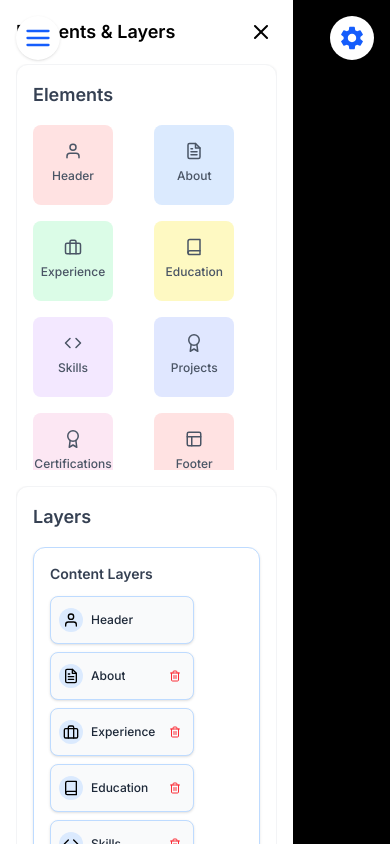
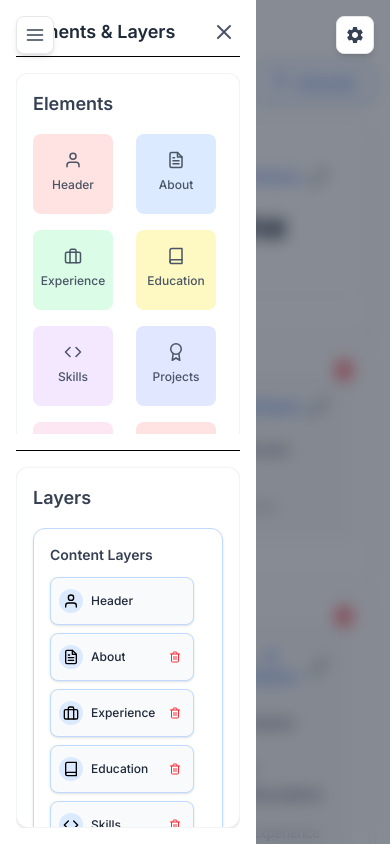
Before and after one commit to rajatsharmaji/resume-builder-surface, a React (Vite) app: page / in a window 390 px wide. Both pictures are taken after a click on the button 38 px from the left and 38 px from the top of the page. Built offline with nearby package versions, Linux system fonts and the light colour scheme.

Commit message:
fix: left and right panel bugs on smaller devices

```diff
--- a/src/components/preview-panel/PreviewPanel.jsx
+++ b/src/components/preview-panel/PreviewPanel.jsx
@@ -27,7 +27,7 @@ const PreviewPanel = ({
           color: customizations.textColor,
           backgroundColor: customizations.backgroundColor,
         }}
-        className="flex-1 overflow-y-auto overflow-x-hidden p-4"
+        className="flex-1 overflow-y-auto overflow-x-hidden p-1"
       >
         {contextMenu && !finalMode && (
           <ContextMenu
--- a/src/pages/ResumeBuilder.jsx
+++ b/src/pages/ResumeBuilder.jsx
@@ -34,7 +34,6 @@ const ResumeBuilder = () => {
   const [finalMode, setFinalMode] = useState(false);
   const resumeRef = useRef(null);
 
-  // State to toggle mobile panels
   const [showLeftPanel, setShowLeftPanel] = useState(false);
   const [showRightPanel, setShowRightPanel] = useState(false);
 
@@ -69,7 +68,6 @@ const ResumeBuilder = () => {
     { id: "footer", label: "Footer", icon: <FiLayout />, color: "bg-red-100" },
   ];
 
-  // Ensure unique sections.
   const handleAddSectionUnique = (sectionType) => {
     if (sections.some((s) => s.type === sectionType)) return;
     addSection(sectionType);
@@ -84,7 +82,6 @@ const ResumeBuilder = () => {
 
     const previewRect = resumeRef.current.getBoundingClientRect();
     const dropY = e.clientY - previewRect.top;
-    // Query only the sections by a dedicated class to avoid picking up extra nodes.
     const sectionNodes = Array.from(
       resumeRef.current.querySelectorAll(".draggable-section")
     );
@@ -100,7 +97,6 @@ const ResumeBuilder = () => {
       }
     }
 
-    // Adjust for header/footer positioning.
     const headerIndex = sections.findIndex((s) => s.type === "header");
     const footerIndex = sections.findIndex((s) => s.type === "footer");
 
@@ -130,21 +126,21 @@ const ResumeBuilder = () => {
       <div className="md:hidden fixed top-4 left-4 z-50">
         <button
           onClick={() => setShowLeftPanel(true)}
-          className="p-2 bg-white rounded-full shadow focus:outline-none"
+          className="p-2 bg-white rounded-lg shadow-md focus:outline-none active:scale-95 transition-transform border border-gray-200"
         >
-          <FiMenu size={28} className="text-blue-600" />
+          <FiMenu className="w-5 h-5 text-gray-700" />
         </button>
       </div>
       <div className="md:hidden fixed top-4 right-4 z-50">
         <button
           onClick={() => setShowRightPanel(true)}
-          className="p-2 bg-white rounded-full shadow focus:outline-none"
+          className="p-2 bg-white rounded-lg shadow-md focus:outline-none active:scale-95 transition-transform border border-gray-200"
         >
-          <MdSettings size={28} className="text-blue-600" />
+          <MdSettings className="w-5 h-5 text-gray-700" />
         </button>
       </div>
 
-      {/* Left Panel for medium screens and above */}
+      {/* Desktop Left Panel */}
       <div className="hidden md:flex flex-col w-64 border-r border-gray-200 p-4">
         <div className="mb-4 flex-1 overflow-y-auto">
           <ElementsPanel
@@ -161,40 +157,45 @@ const ResumeBuilder = () => {
         </div>
       </div>
 
-      {/* Mobile Left Panel Overlay */}
+      {/* Mobile Left Panel */}
       {showLeftPanel && (
-        <div className="md:hidden fixed inset-0 bg-black bg-opacity-50 z-40">
-          <div className="absolute left-0 top-0 bottom-0 w-3/4 bg-white p-4">
-            <div className="flex justify-between items-center mb-4">
-              <h3 className="text-lg font-bold">Elements & Layers</h3>
+        <div className="md:hidden fixed inset-0 bg-gray-900/50 backdrop-blur-sm z-40">
+          <div className="absolute left-0 top-0 bottom-0 w-64 bg-white p-4 flex flex-col">
+            <div className="flex justify-between items-center mb-4 pb-2 border-b">
+              <h3 className="text-lg font-semibold text-gray-800">
+                Elements & Layers
+              </h3>
               <button
                 onClick={() => setShowLeftPanel(false)}
-                className="p-1 rounded-full focus:outline-none"
+                className="p-1 rounded-lg hover:bg-gray-100 transition-colors"
               >
-                <FiX size={24} />
+                <FiX className="w-6 h-6 text-gray-600" />
               </button>
             </div>
-            {/* Two separate scrollable areas */}
-            <div className="mb-4 h-1/2 overflow-y-auto">
+            <div className="flex-1 flex flex-col gap-4 overflow-hidden">
+              <div className="flex-1 overflow-y-auto">
                 <ElementsPanel
                   sectionTypes={sectionTypes}
                   addSection={handleAddSectionUnique}
+                  mobile
                 />
               </div>
-            <div className="h-1/2 overflow-y-auto">
+              <div className="border-t pt-4 flex-1 overflow-y-auto">
                 <LayersPanel
                   sections={sections}
                   moveSection={moveSection}
                   removeSection={removeSection}
+                  mobile
                 />
+              </div>
             </div>
           </div>
         </div>
       )}
 
-      {/* Preview Panel Container with reduced width */}
+      {/* Main Preview Area */}
       <div
-        className="flex-1 p-4 relative overflow-hidden max-w-4xl mx-auto"
+        className="flex-1 p-4 relative overflow-hidden w-full md:max-w-4xl mx-auto mt-12 md:mt-0"
         ref={resumeRef}
       >
         <div className="flex justify-between items-center mb-4 space-x-4">
@@ -203,7 +204,7 @@ const ResumeBuilder = () => {
           </h2>
           <button
             onClick={() => setFinalMode((prev) => !prev)}
-            className="relative inline-flex items-center justify-center rounded border border-blue-500 bg-transparent px-5 py-2 text-sm font-medium text-blue-600 shadow-sm transition-all duration-300 hover:bg-blue-50 hover:shadow-md focus:outline-none focus:ring-2 focus:ring-blue-100 focus:ring-offset-2"
+            className="relative inline-flex items-center justify-center rounded-lg border border-blue-500 bg-transparent px-4 py-2 text-sm font-medium text-blue-600 shadow-sm transition-all duration-300 hover:bg-blue-50 hover:shadow-md focus:outline-none focus:ring-2 focus:ring-blue-100"
           >
             <span className="flex items-center gap-2">
               <MdFlashOn className="w-4 h-4 text-blue-600" />
@@ -222,10 +223,11 @@ const ResumeBuilder = () => {
           currentTemplate={currentTemplate}
           customizations={customizations}
           finalMode={finalMode}
+          mobile={!finalMode}
         />
       </div>
 
-      {/* Right Panel for medium screens and above */}
+      {/* Desktop Right Panel */}
       <div className="hidden md:block w-64 border-l border-gray-200 p-4 overflow-y-auto">
         <RightPanel
           customizations={customizations}
@@ -235,25 +237,44 @@ const ResumeBuilder = () => {
         />
       </div>
 
-      {/* Mobile Right Panel Overlay */}
+      {/* Mobile Right Panel - Fixed */}
       {showRightPanel && (
-        <div className="md:hidden fixed inset-0 bg-black bg-opacity-50 z-40">
-          <div className="absolute right-0 top-0 bottom-0 w-3/4 bg-white p-4 overflow-y-auto">
-            <div className="flex justify-between items-center mb-4">
-              <h3 className="text-lg font-bold">Customization</h3>
+        <div className="md:hidden fixed inset-0 bg-gray-900/50 backdrop-blur-sm z-40">
+          <div className="absolute right-0 top-0 bottom-0 w-64 bg-white p-4 flex flex-col">
+            <div className="flex justify-between items-center mb-4 pb-2 border-b">
+              <h3 className="text-lg font-semibold text-gray-800">
+                Customization
+              </h3>
               <button
                 onClick={() => setShowRightPanel(false)}
-                className="p-1 rounded-full focus:outline-none"
+                className="p-1 rounded-lg hover:bg-gray-100 transition-colors"
               >
-                <FiX size={24} />
+                <FiX className="w-6 h-6 text-gray-600" />
               </button>
             </div>
+
+            <div className="flex-1 overflow-y-auto">
               <RightPanel
                 customizations={customizations}
-              applyTemplate={(templateId) =>
-                setCustomizations((prev) => ({ ...prev, template: templateId }))
-              }
+                applyTemplate={(templateId) => {
+                  setCustomizations((prev) => ({
+                    ...prev,
+                    template: templateId,
+                  }));
+                  setShowRightPanel(false);
+                }}
+                mobile
               />
+            </div>
+
+            <div className="pt-4 border-t">
+              <button
+                onClick={() => setShowRightPanel(false)}
+                className="w-full py-2 px-4 bg-blue-500 text-white rounded-lg hover:bg-blue-600 transition-colors text-sm font-medium"
+              >
+                Close Settings
+              </button>
+            </div>
           </div>
         </div>
       )}
```
Lines whose indentation alone changed are shown as unchanged.
